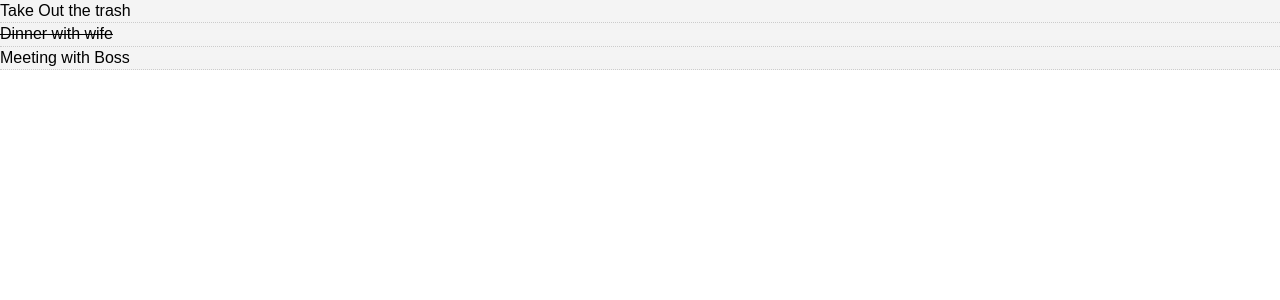
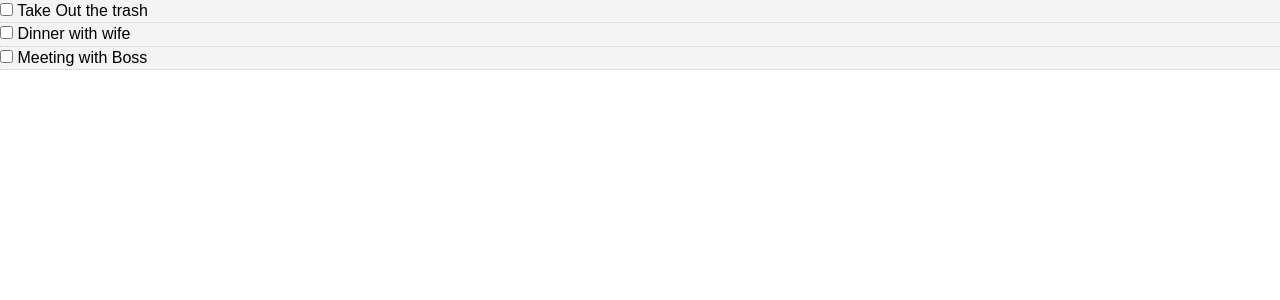
Before and after one commit to waleed-jamil/reactjs_todolist_basic_project, a React (Create React App) app: page / in a window 1280 px wide. Shown: the top 300 px of the page. Built offline with nearby package versions, Linux system fonts and the light colour scheme.

Commit message:
adding an event listener, toggle complete

```diff
--- a/src/App.js
+++ b/src/App.js
@@ -14,7 +14,7 @@ class App extends Component {
       {
         id : 2,
         title : 'Dinner with wife',
-        completed : true
+        completed : false
       },
       {
         id : 3,
@@ -24,12 +24,22 @@ class App extends Component {
     ]
   }
 
+  // Toggle Complete
+  toggleComplete = (id) => {
+    this.setState({ todos: this.state.todos.map(todo => {
+      if(todo.id === id) {
+        todo.completed = !todo.completed
+      }
+      return todo;
+    })
+  })
+}
+
   render() {
     //console.log(this.state.todos)
     return (
       <div className="App">
-          {/* <h1>APP</h1> */}
-          <Todos todos = {this.state.todos} />
+          <Todos todos = {this.state.todos} toggleComplete={this.toggleComplete} />
       </div>
     );
   }
--- a/src/components/TodoItem.js
+++ b/src/components/TodoItem.js
@@ -16,9 +16,15 @@ class TodoItem extends Component {
     }
 
     render() {
+
+        const { id, title } = this.props.todo;
         return (
             <div style = {this.getStyle()}>
-                <p>{ this.props.todo.title }</p>
+                <p>
+                <input type="checkbox" onChange={this.props.toggleComplete.bind
+                    (this, id)}></input> {''}
+                    { title }
+                </p>
             </div>
         )
     }
--- a/src/components/Todos.js
+++ b/src/components/Todos.js
@@ -5,9 +5,8 @@ import PropTypes from 'prop-types';
 class Todos extends Component {
 
     render() {
-        //console.log(this.props.todos)
         return this.props.todos.map((todo) => (
-            <TodoItem key={todo.id} todo={todo}/>
+            <TodoItem key={todo.id} todo={todo} toggleComplete={this.props.toggleComplete}/>
         ));
     }
 }
```
